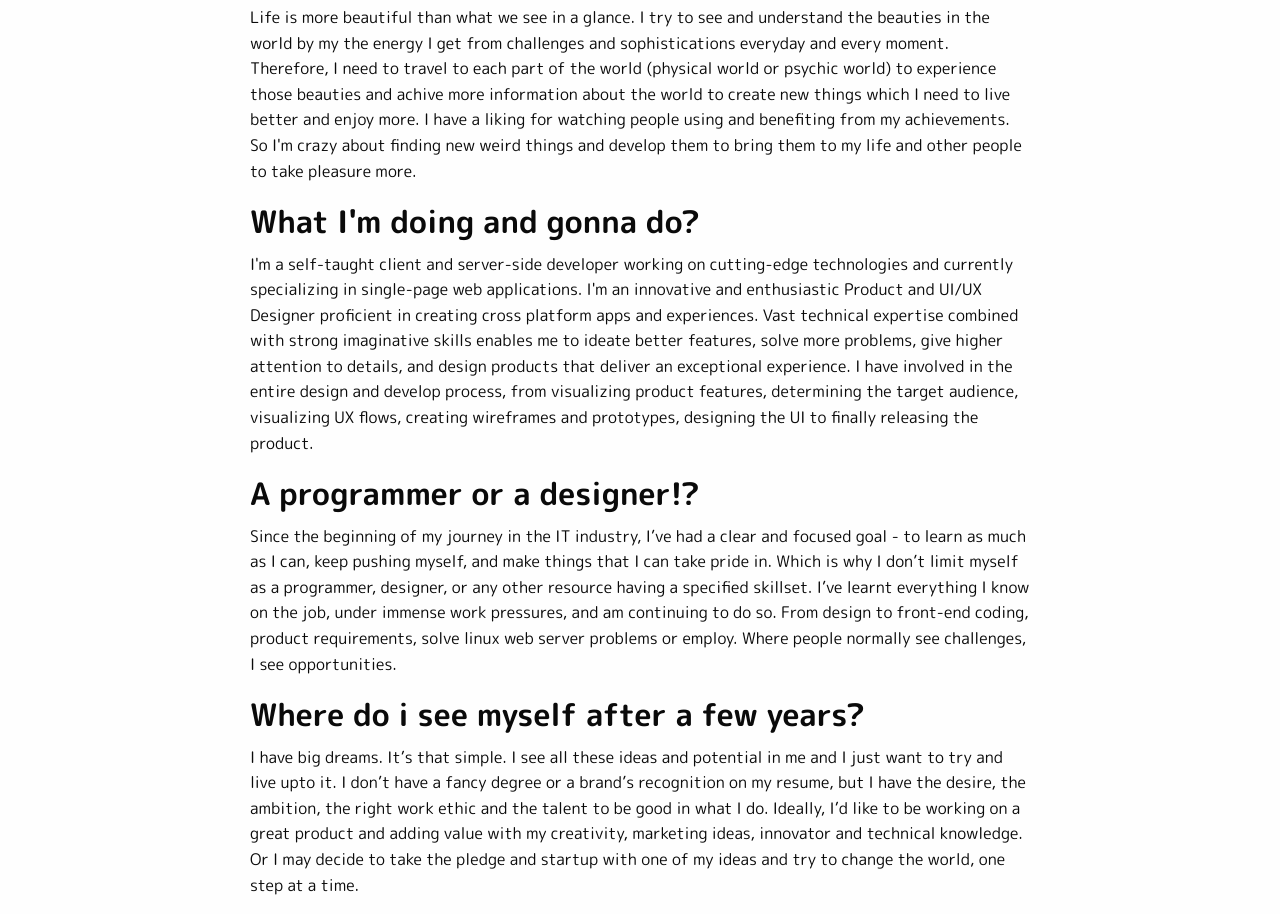
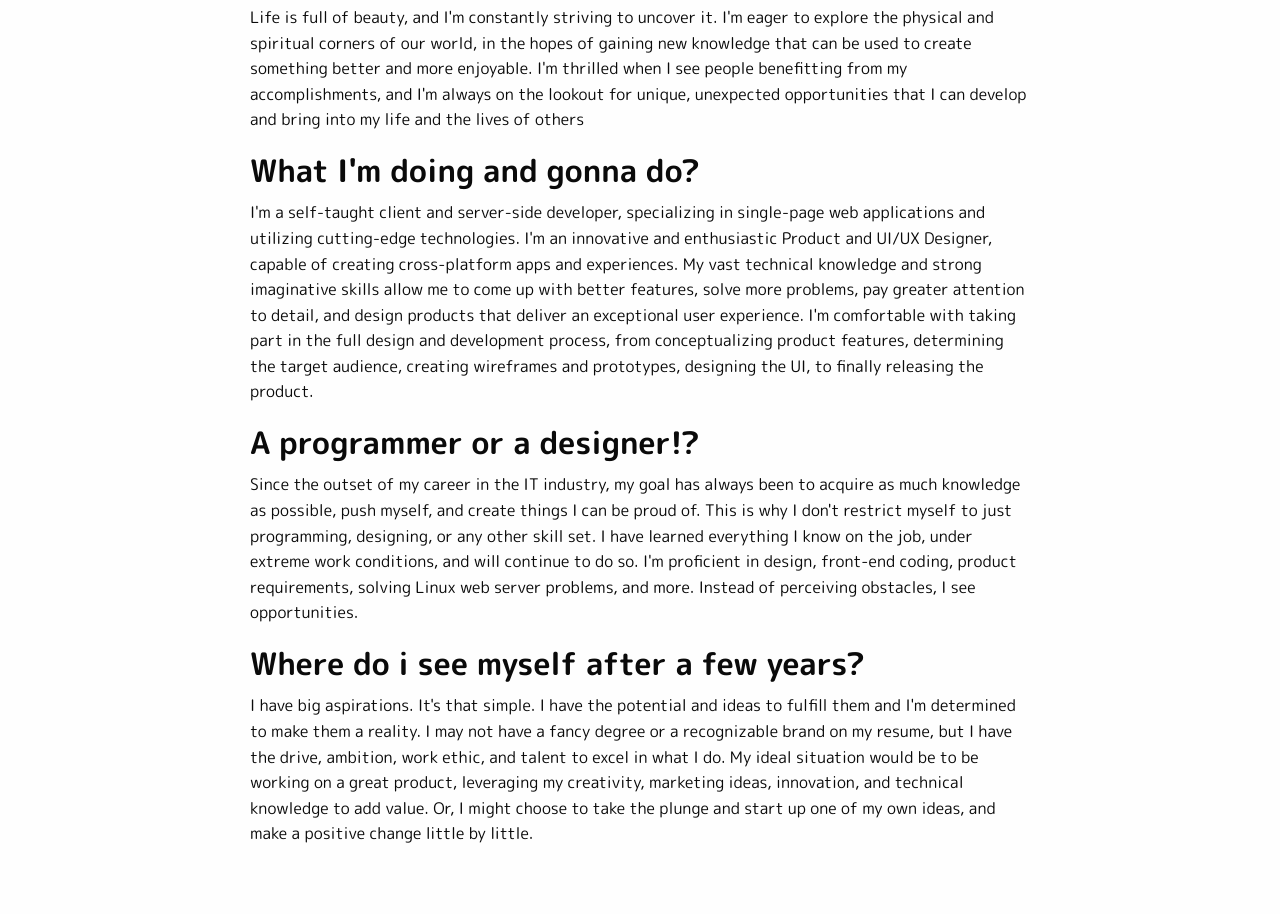
Before and after one commit to pdan/pdan.github.io, a website built with webpack: page index.html in a window 1280 px wide. Shown: the part 741-1655 px from the top of the page. After the commit the page ends 1604 px from the top, so only its background shows below. Built offline with nearby package versions, Linux system fonts and the light colour scheme.

Commit message:
Update index.html

```diff
--- a/index.html
+++ b/index.html
@@ -54,46 +54,20 @@
         <div class="cell small-12 medium-10 medium-offset-1 large-8 large-offset-2">
           <h3 class="title">How my life is going on?</h3>
           <p>
-            Life is more beautiful than what we see in a glance. I try to see and understand the beauties in the world by my
-            the energy I get from challenges and sophistications everyday and every moment.
-            Therefore, I need to travel to each part of the world (physical world or psychic world) to experience those
-            beauties and achive more information about the world to create new things which I need to live better
-            and enjoy more. I  have a liking for watching people  using and benefiting from my achievements. So I'm crazy about finding new weird things and develop them to bring them to my
-            life and other people to take pleasure more.
+            Life is full of beauty, and I'm constantly striving to uncover it. I'm eager to explore the physical and spiritual corners of our world, in the hopes of gaining new knowledge that can be used to create something better and more enjoyable. I'm thrilled when I see people benefitting from my accomplishments, and I'm always on the lookout for unique, unexpected opportunities that I can develop and bring into my life and the lives of others
           </p>
           <h3 class="title">What I'm doing and gonna do?</h3>
           <p>
-            I'm a self-taught client and server-side developer working on cutting-edge technologies and currently
-            specializing
-            in single-page web applications.
-
-            I'm an innovative and enthusiastic Product and UI/UX Designer proficient in creating cross platform apps and
-            experiences.
-            Vast technical expertise combined with strong imaginative skills enables me to ideate better features,
-            solve
-            more problems, give higher attention to details, and design products that deliver an exceptional
-            experience.
-            I have involved in the entire design and develop process, from visualizing product features, determining the target audience,
-            visualizing UX flows, creating wireframes and prototypes, designing the UI to finally releasing the product.
+            I'm a self-taught client and server-side developer, specializing in single-page web applications and utilizing cutting-edge technologies. I'm an innovative and enthusiastic Product and UI/UX Designer, capable of creating cross-platform apps and experiences. My vast technical knowledge and strong imaginative skills allow me to come up with better features, solve more problems, pay greater attention to detail, and design products that deliver an exceptional user experience. I'm comfortable with taking part in the full design and development process, from conceptualizing product features, determining the target audience, creating wireframes and prototypes, designing the UI, to finally releasing the product.
           </p>
           <h3 class="title">A programmer or a designer!?</h3>
           <p>
-            Since the beginning of my journey in the IT industry, I’ve had a clear and focused goal - to learn as much
-            as I can, keep pushing myself, and make things that I can take pride in. Which is why I don’t limit myself
-            as a programmer, designer, or any other resource having a specified skillset. I’ve learnt everything I know
-            on the job, under immense work pressures, and am continuing to do so. From design to front-end coding,
-            product requirements, solve linux web server problems or employ. Where people normally see challenges, I see
-            opportunities.
+            Since the outset of my career in the IT industry, my goal has always been to acquire as much knowledge as possible, push myself, and create things I can be proud of. This is why I don't restrict myself to just programming, designing, or any other skill set. I have learned everything I know on the job, under extreme work conditions, and will continue to do so. I'm proficient in design, front-end coding, product requirements, solving Linux web server problems, and more. Instead of perceiving obstacles, I see opportunities.
           </p>
 
           <h3 class="title">Where do i see myself after a few years?</h3>
           <p>
-            I have big dreams. It’s that simple. I see all these ideas and potential in me and I just want to try and
-            live upto it. I don’t have a fancy degree or a brand’s recognition on my resume, but I have the desire, the
-            ambition, the right work ethic and the talent to be good in what I do.
-            Ideally, I’d like to be working on a great product and adding value with my creativity, marketing ideas,
-            innovator and technical knowledge. Or I may decide to take the pledge and startup with one of my ideas and
-            try to change the world, one step at a time.
+           I have big aspirations. It's that simple. I have the potential and ideas to fulfill them and I'm determined to make them a reality. I may not have a fancy degree or a recognizable brand on my resume, but I have the drive, ambition, work ethic, and talent to excel in what I do. My ideal situation would be to be working on a great product, leveraging my creativity, marketing ideas, innovation, and technical knowledge to add value. Or, I might choose to take the plunge and start up one of my own ideas, and make a positive change little by little.
           </p>
 
         </div>
```
